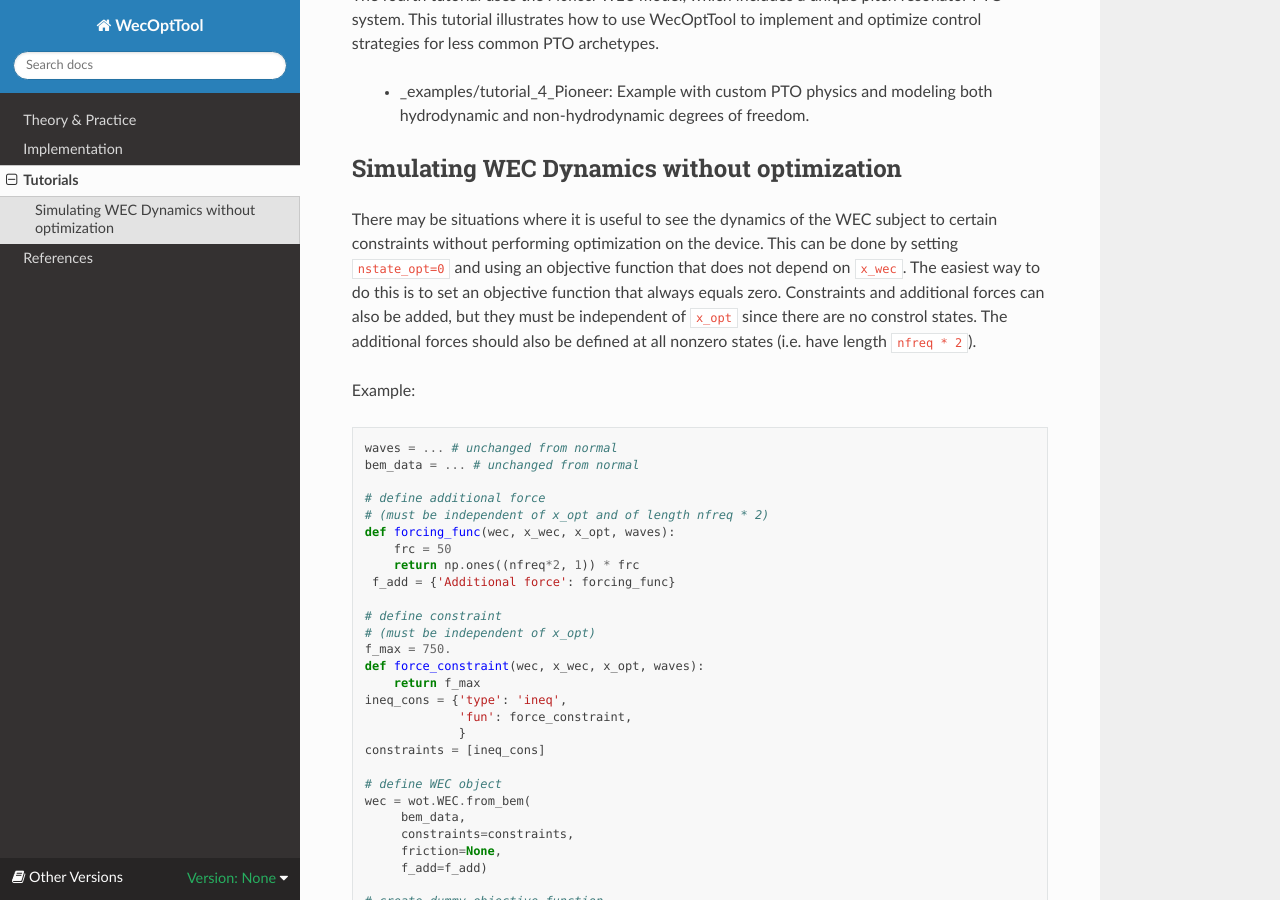
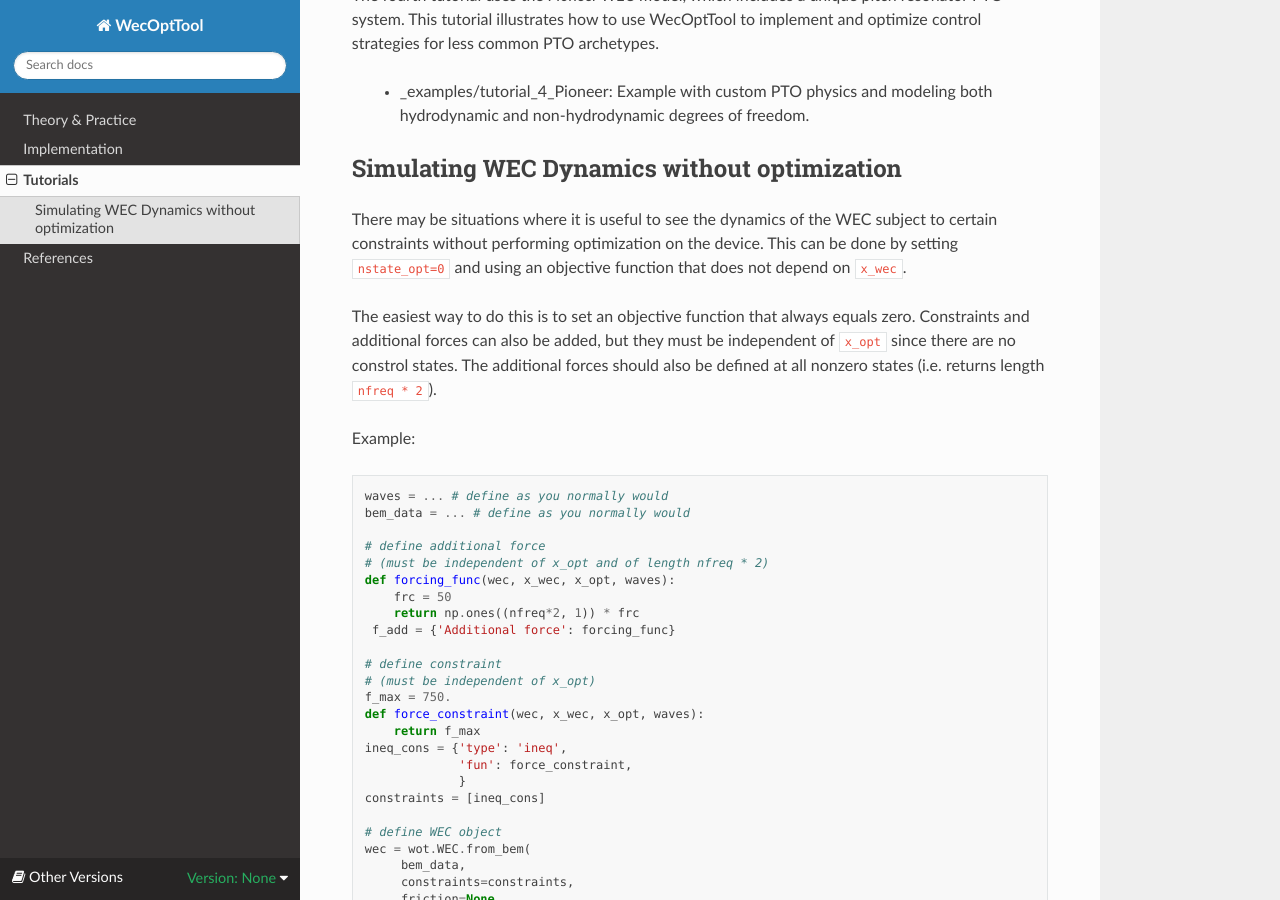
Before and after one commit to sandialabs/WecOptTool, a Sphinx documentation site: the page built from docs/source/tutorials.rst, in a window 1280 px wide and 900 px high, scrolled down 728 px. Built offline with Sphinx 7.4.7 and the Read the Docs theme 3.1.0, drawn with Linux system fonts in a browser that asks for light colours; pages that are not in the unit, such as notebooks, are missing from menus.

Commit message:
minor editorial changes

```diff
--- a/docs/source/tutorials.rst
+++ b/docs/source/tutorials.rst
@@ -25,16 +25,17 @@ Simulating WEC Dynamics without optimization
 
 There may be situations where it is useful to see the dynamics of the WEC subject to certain constraints without performing optimization on the device.
 This can be done by setting ``nstate_opt=0`` and using an objective function that does not depend on ``x_wec``.
+
 The easiest way to do this is to set an objective function that always equals zero.
 Constraints and additional forces can also be added, but they must be independent of ``x_opt`` since there are no constrol states.
-The additional forces should also be defined at all nonzero states (i.e. have length ``nfreq * 2``).
+The additional forces should also be defined at all nonzero states (i.e. returns length ``nfreq * 2``).
 
 Example:
 
 .. code-block:: python
 
-   waves = ... # unchanged from normal
-   bem_data = ... # unchanged from normal
+   waves = ... # define as you normally would
+   bem_data = ... # define as you normally would
 
    # define additional force
    # (must be independent of x_opt and of length nfreq * 2)
```
